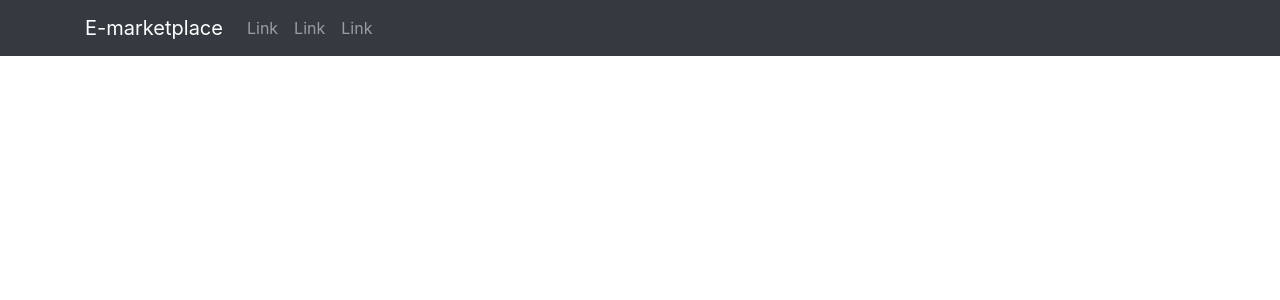
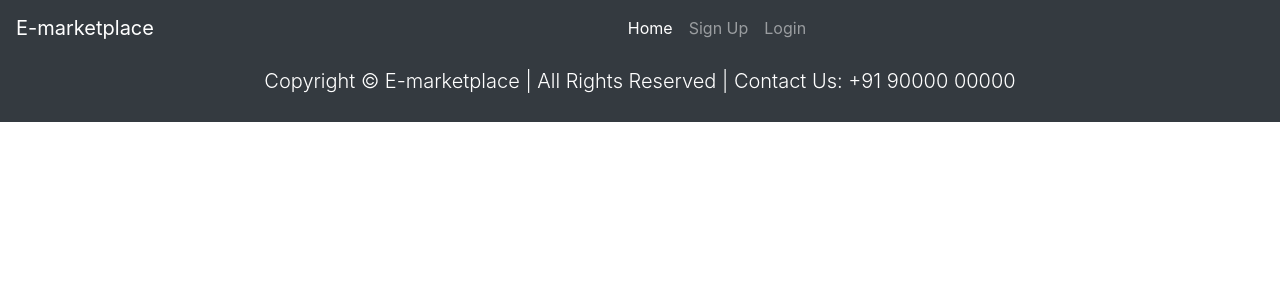
Before and after one commit to codingwolf-at/e-marketplace, a PHP site: page /test.html in a window 1280 px wide. Shown: the top 300 px of the page. Run offline with PHP 8.4, Linux system fonts and the light colour scheme.

Commit message:
added hambuger icon

```diff
--- a/style.css
+++ b/style.css
@@ -37,3 +37,7 @@
   left: 50%;
   transform: translate(-50%, -50%);
 }
+
+.navbar-nav {
+  margin-left: auto;
+}
--- a/test.html
+++ b/test.html
@@ -5,7 +5,7 @@
     <meta name="viewport" content="width=device-width, initial-scale=1.0">
 
     <!-- Link to local CSS file -->
-    <link rel="stylesheet" href="css/style.css">
+    <link rel="stylesheet" href="style.css">
 
     <!-- Jquery library -->
     <script type="text/javacsript" src="js/jquery.js"></script>
@@ -22,102 +22,41 @@
 <body>
 
     <!-- Header starts -->
-    <nav class="navbar navbar-expand-sm bg-dark navbar-dark fixed-top">
-        <div class="container">
-
-            <!-- Website logo -->
-            <div class="navbar-header">
-                <a href="index.html" class="navbar-brand">E-marketplace</a>
-            </div>
-
-
-            <!-- Toggler/collapsibe Button -->
-            <button class="navbar-toggler" type="button" data-toggle="collapse" data-target="#collapsibleNavbar">
+    <nav class="navbar navbar-expand-lg navbar-dark bg-dark">
+        <a class="navbar-brand" href="#">E-marketplace</a>
+        <button class="navbar-toggler" type="button" data-toggle="collapse" data-target="#navbarTogglerDemo02" aria-controls="navbarTogglerDemo02" aria-expanded="false" aria-label="Toggle navigation">
           <span class="navbar-toggler-icon"></span>
         </button>
 
-            <!-- Navbar links -->
-  <div class="collapse navbar-collapse" id="collapsibleNavbar">
-    <ul class="navbar-nav">
-      <li class="nav-item">
-        <a class="nav-link" href="#">Link</a>
+        <div class="collapse navbar-collapse" id="navbarTogglerDemo02">
+          <ul class="navbar-nav mr-auto mt-2 mt-lg-0">
+            <li class="nav-item active">
+              <a class="nav-link" href="#">Home <span class="sr-only">(current)</span></a>
             </li>
             <li class="nav-item">
-        <a class="nav-link" href="#">Link</a>
+              <a class="nav-link" href="#">Sign Up</a>
             </li>
             <li class="nav-item">
-        <a class="nav-link" href="#">Link</a>
+              <a class="nav-link" href="#">Login</a>
             </li>
         </ul>
-  </div>
-
-
         </div>
       </nav>
     <!-- Header ends -->
 
     <!-- Main body content starts -->
-    <div class="container" style="padding-top: 5em; padding-bottom: 5em;">
-        <div id="carouselExampleIndicators" class="carousel slide" data-ride="carousel">
-            <ol class="carousel-indicators">
-                <li data-target="#carouselExampleIndicators" data-slide-to="0" class="active"></li>
-                <li data-target="#carouselExampleIndicators" data-slide-to="1"></li>
-                <li data-target="#carouselExampleIndicators" data-slide-to="2"></li>
-                <li data-target="#carouselExampleIndicators" data-slide-to="3"></li>
-                <li data-target="#carouselExampleIndicators" data-slide-to="4"></li>
-                <li data-target="#carouselExampleIndicators" data-slide-to="5"></li>
-            </ol>
-            <div class="carousel-inner" role="listbox">
-                <!-- Slide One -->
-                <div class="carousel-item active" style="background-image: url('img/home/watch\ \(3\).jpg')">
-                    <div class="carousel-caption d-md-block">
-                        <h2 class="display-4">Watches</h2>
-                        <p class="lead">Get best wrist watches for men and women. <br>Chronograph - Analog - Digital</p>
+
+    <!-- Main body content ends -->
+
+    <!-- Footer starts -->
+    <footer>
+        <div class="container home-center-content">
+            <p class="lead">
+                Copyright © E-marketplace | All Rights Reserved | Contact Us: +91 90000 00000
+            </p>
         </div>
-                </div>
-                <!-- Slide Two -->
-                <div class="carousel-item" style="background-image: url('img/home/watch\ \(4\).jpg')">
-                    <div class="carousel-caption d-md-block" >
-                        <h2 class="display-4">Shoes</h2>
-                        <p class="lead">Best quality shoes for all ocassions. <br>Sneakers - Lofers - Sport shoes</p>
-                    </div>
-                </div>
-                <!-- Slide Three -->
-                <div class="carousel-item" style="background-image: url('img/home/sunglass.jpg')">
-                    <div class="carousel-caption d-md-block">
-                        <h2 class="display-4">Sunglasses</h2>
-                        <p class="lead">Protect your eyes with fasion. <br>Polarised - Antiglare - Strong build</p>
-                    </div>
-                </div>
-                <!-- Slide Four -->
-                <div class="carousel-item" style="background-image: url('img/home/shoe.jpg')">
-                    <div class="carousel-caption d-md-block">
-                        <h2 class="display-4">Shoes</h2>
-                        <p class="lead">Best quality shoes for all ocassions. <br>Sneakers - Lofers - Sport shoes</p>
-                    </div>
-                </div>
-                <!-- Slide Five -->
-                <div class="carousel-item" style="background-image: url('img/home/shoe.jpg')">
-                    <div class="carousel-caption d-md-block">
-                        <h2 class="display-4">Shoes</h2>
-                        <p class="lead">Best quality shoes for all ocassions. <br>Sneakers - Lofers - Sport shoes</p>
-                    </div>
-                </div>
-                <!-- Slide ends -->
-            </div>
-            <!-- Navigation buttons starts-->
-            <a class="carousel-control-prev" href="#carouselExampleIndicators" role="button" data-slide="prev">
-                <span class="carousel-control-prev-icon" aria-hidden="true"></span>
-                <span class="sr-only">Previous</span>
-            </a>
-            <a class="carousel-control-next" href="#carouselExampleIndicators" role="button" data-slide="next">
-                <span class="carousel-control-next-icon" aria-hidden="true"></span>
-                <span class="sr-only">Next</span>
-            </a>
-            <!-- Navigation buttons ends -->
-        </div>
-      </div>
-    <!-- Main body content ends -->
+    </footer>
+    <!-- Footer ends -->
 
 </body>
 </html>
```
Also changed, not shown: index.html (+7 -1 lines). Lines whose indentation alone changed are shown as unchanged.
